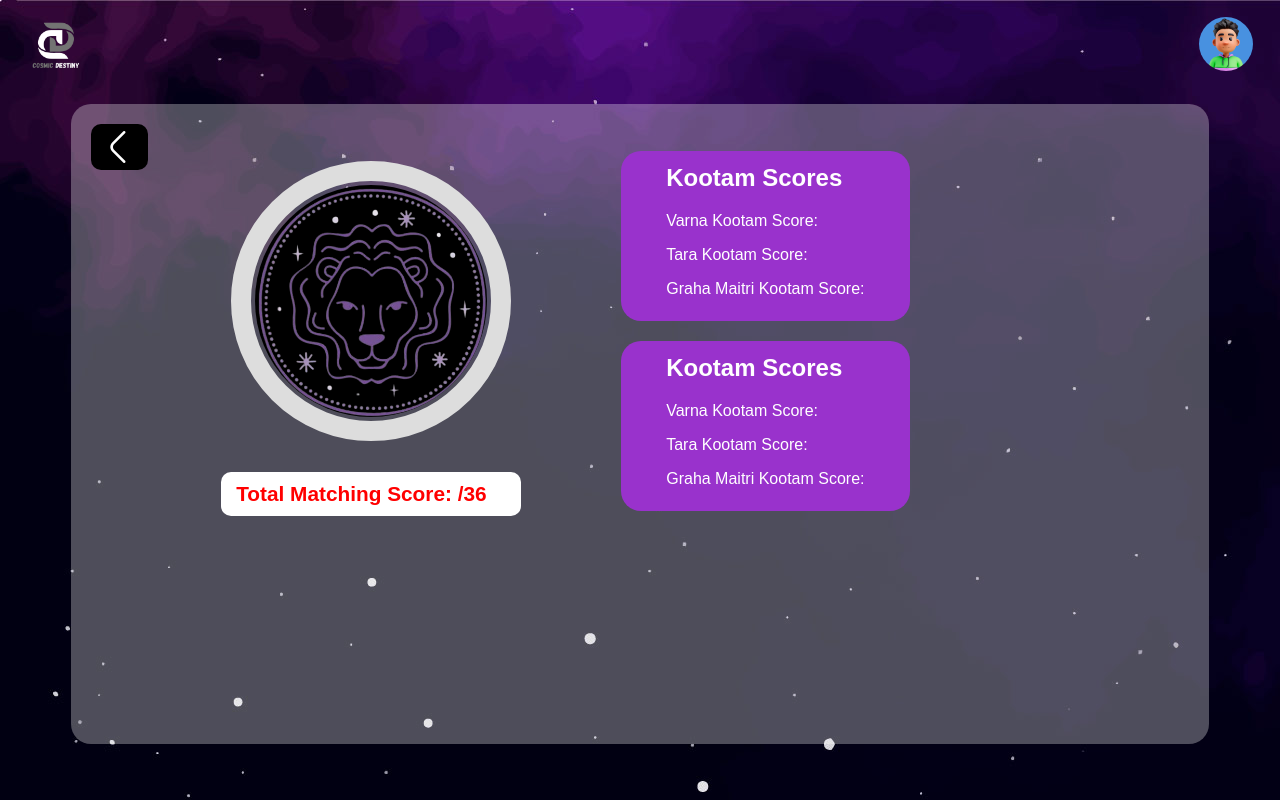
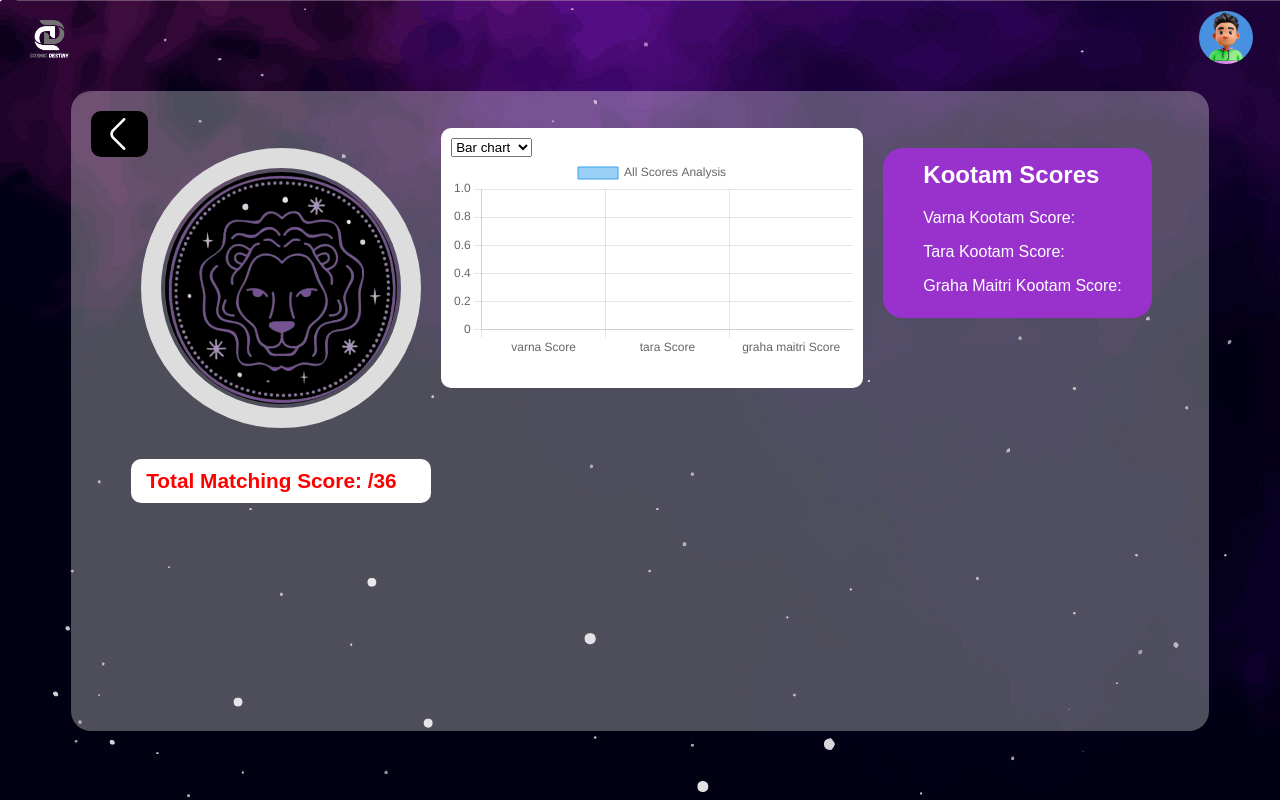
Before and after one commit to Horus0305/pce_comp_web_programming_lab_aniket_kumar_saini, a PHP site: page /page6.php in a window 1280 px wide. Run offline with PHP 8.4, Linux system fonts and the light colour scheme; data that the repository does not hold is empty; some libraries are stand-ins or nearby versions.

Commit message:
added charts in our project

```diff
--- a/Page6/page6.css
+++ b/Page6/page6.css
@@ -18,7 +18,7 @@ body{
 }
 
 .img{
-    width: 6%;
+    width: 5%;
     border-radius: 50px;
     margin-left: 10px;
 }
@@ -79,10 +79,10 @@ body{
 .elements-con{
     width: 100%;
     position: relative;
-    left: 100px;
+    left: 10px;
     height: 150px;
     background-color: darkorchid;
-    padding: 10px 15px;
+    padding: 10px 10px;
     padding-top: 10px;
     border-radius: 20px;
     color: white;
@@ -95,10 +95,26 @@ body{
 
 .main-details-con{
     display: flex;
-    margin-left: 150px;
+    margin-left: 60px;
 }
 
 .elements-main-con{
     position: relative;
-    bottom: 40px;
+    bottom: 0px;
+    left:  10px;
 }
+
+.ele-con{
+    display: flex;
+    position: relative;
+    bottom: 30px;
+    left: 10px;
+}
+
+.chart{
+    background-color: white;
+    padding: 10px;
+    border-radius: 10px;
+    width: 60%;
+    height: 240px;
+}
--- a/Page6/page6.php
+++ b/Page6/page6.php
@@ -2,7 +2,9 @@
 
 $curl = curl_init();
 
-curl_setopt_array($curl, array(
+curl_setopt_array(
+    $curl,
+    array(
         CURLOPT_URL => 'https://json.freeastrologyapi.com/match-making/ashtakoot-score',
         CURLOPT_RETURNTRANSFER => true,
         CURLOPT_ENCODING => '',
@@ -11,7 +13,7 @@ curl_setopt_array($curl, array(
         CURLOPT_FOLLOWLOCATION => true,
         CURLOPT_HTTP_VERSION => CURL_HTTP_VERSION_1_1,
         CURLOPT_CUSTOMREQUEST => 'POST',
-    CURLOPT_POSTFIELDS =>'{
+        CURLOPT_POSTFIELDS => '{
     "female":{
             "year": 1984,
 			"month": 7,
@@ -44,7 +46,8 @@ curl_setopt_array($curl, array(
             'Content-Type: application/json',
             'x-api-key: RWzd3MgPwk4O23AM0o1Dlaba5kkK0FRRaq1VMwj7'
         ),
-));
+    )
+);
 
 $response = curl_exec($curl);
 // echo json_encode($response);
@@ -60,12 +63,14 @@ $totalScore = $data['output']['total_score'];
 
 <!DOCTYPE html>
 <html lang="en">
+
 <head>
     <meta charset="UTF-8">
     <meta name="viewport" content="width=device-width, initial-scale=1.0">
     <title>Detailed Report</title>
     <link rel="stylesheet" href="page6.css">
 </head>
+
 <body>
     <div class="navbar">
         <img class="img" src="img/logo.png" alt="logo">
@@ -77,7 +82,9 @@ $totalScore = $data['output']['total_score'];
 
     <div class="details-con">
         <div class="back-con">
-            <a style="text-decoration:none;" href="/WP_miniPro/pce_comp_web_programming_lab_aniket_kumar_saini/Page2/page2.php"><i class="fi fi-rr-angle-left back"></i></a>
+            <a style="text-decoration:none;"
+                href="/WP_miniPro/pce_comp_web_programming_lab_aniket_kumar_saini/Page2/page2.php"><i
+                    class="fi fi-rr-angle-left back"></i></a>
         </div>
 
         <div class="main-details-con">
@@ -95,17 +102,17 @@ $totalScore = $data['output']['total_score'];
                 </div>
             </div>
 
+            <div class="ele-con">
+                <div class="chart">
+                    <select id="charts_opt">
+                        <option value="bar">Bar chart</option>
+                        <option value="line">Line chart</option>
+                        <option value="pie">Pie chart</option>
+                    </select>
+                    <canvas id="myChart"></canvas>
+                </div>
 
                 <div class="elements-main-con">
-            <?php
-                echo '<div class="elements-con">';
-                echo '<h2 class="score">Kootam Scores</h2>';
-                echo '<p class="score">Varna Kootam Score: ' . $varnaScore . '</p>';
-                echo '<p class="score">Tara Kootam Score: ' . $taraScore . '</p>';
-                echo '<p class="score">Graha Maitri Kootam Score: ' . $grahaMaitriScore . '</p>';
-                echo '</div>';
-            ?>
-
                     <?php
                     echo '<div class="elements-con">';
                     echo '<h2 class="score">Kootam Scores</h2>';
@@ -118,5 +125,46 @@ $totalScore = $data['output']['total_score'];
             </div>
         </div>
 </body>
+<script src="https://cdn.jsdelivr.net/npm/chart.js"></script>
+
+<script>
+
+    var varnaScore = '<?php echo $varnaScore ?>';
+    var taraScore = '<?php echo $taraScore ?>';
+    var grahaMaitriScore = '<?php echo $grahaMaitriScore ?>';
+
+    const ctx = document.getElementById('myChart');
+    var chartTypeDropdown = document.getElementById('charts_opt');
+    change();
+
+    chartTypeDropdown.addEventListener('change', function() {
+    createChart();
+});
+
+
+    function change(){
+        new Chart(ctx, {
+        type: chartTypeDropdown.value,
+        data: {
+            labels: ['varna Score', 'tara Score', 'graha maitri Score'],
+            datasets: [{
+                label: 'All Scores Analysis',
+                data: [varnaScore, taraScore, grahaMaitriScore],
+                borderWidth: 1
+            }]
+        },
+        options: {
+            scales: {
+                y: {
+                    beginAtZero: true
+                }
+            }
+        }
+    });
+    }
+
+</script>
+
 <script src="page6.js"></script>
+
 </html>
```
Also changed, not shown: Page6/page6.js (line endings or trailing spaces). Lines whose indentation alone changed are shown as unchanged.
